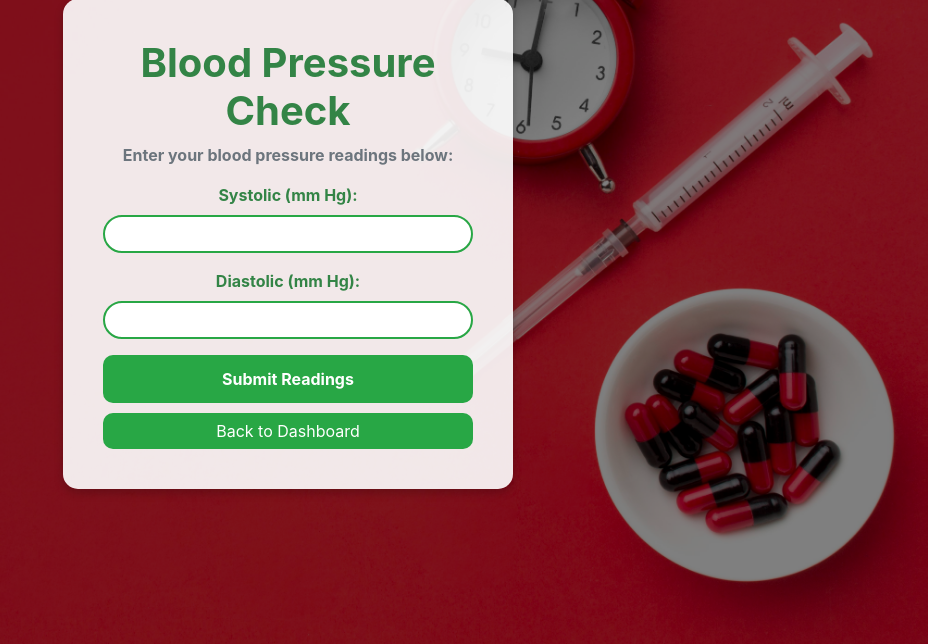
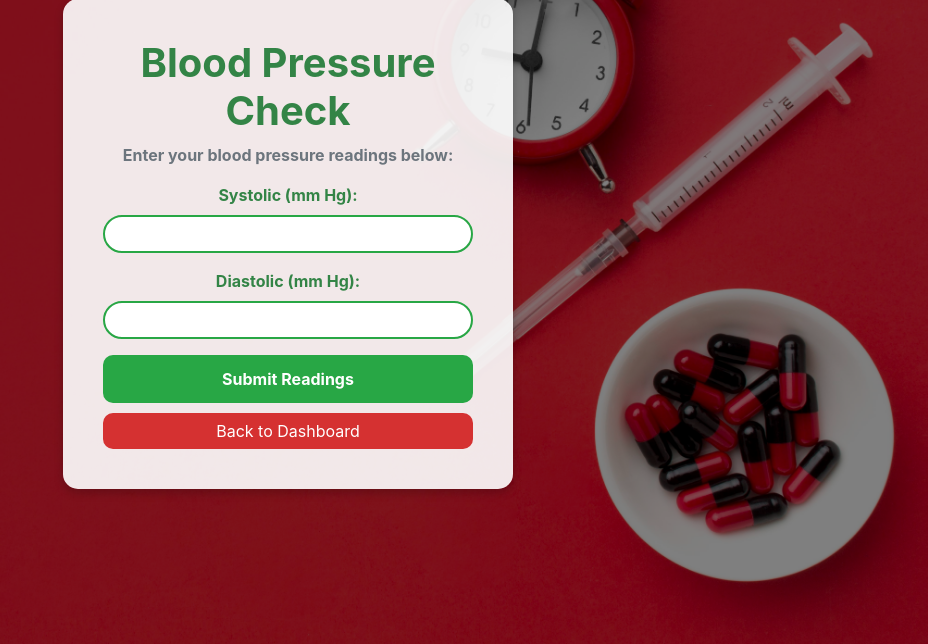
Before and after one commit to jothikaN/HealthcareSystem, a PHP site: page /patient_blood_pressure.php in a window 1280 px wide. Shown: the part 156-800 px from the top of the page, without its empty margins (352-1280 px from the left). Run offline with PHP 8.4, Linux system fonts and the light colour scheme; the visitor is signed in with stand-in values (Sample User, id 1); some libraries are stand-ins or nearby versions.

Commit message:
blopopd suger chnage

```diff
--- a/patient_blood_pressure.php
+++ b/patient_blood_pressure.php
@@ -76,12 +76,12 @@ if (!isset($_SESSION['user_id']) || !isset($_SESSION['role']) || $_SESSION['role
             width: 100%;
             margin-top: 10px;
             border-radius: 10px;
-            background-color: #28a745;
+            background-color:rgb(213, 49, 49);
             border: none;
             color: white;
         }
         .btn-secondary:hover {
-            background-color: #218838;
+            background-color:rgb(144, 33, 31);
         }
     </style>
 </head>
```
